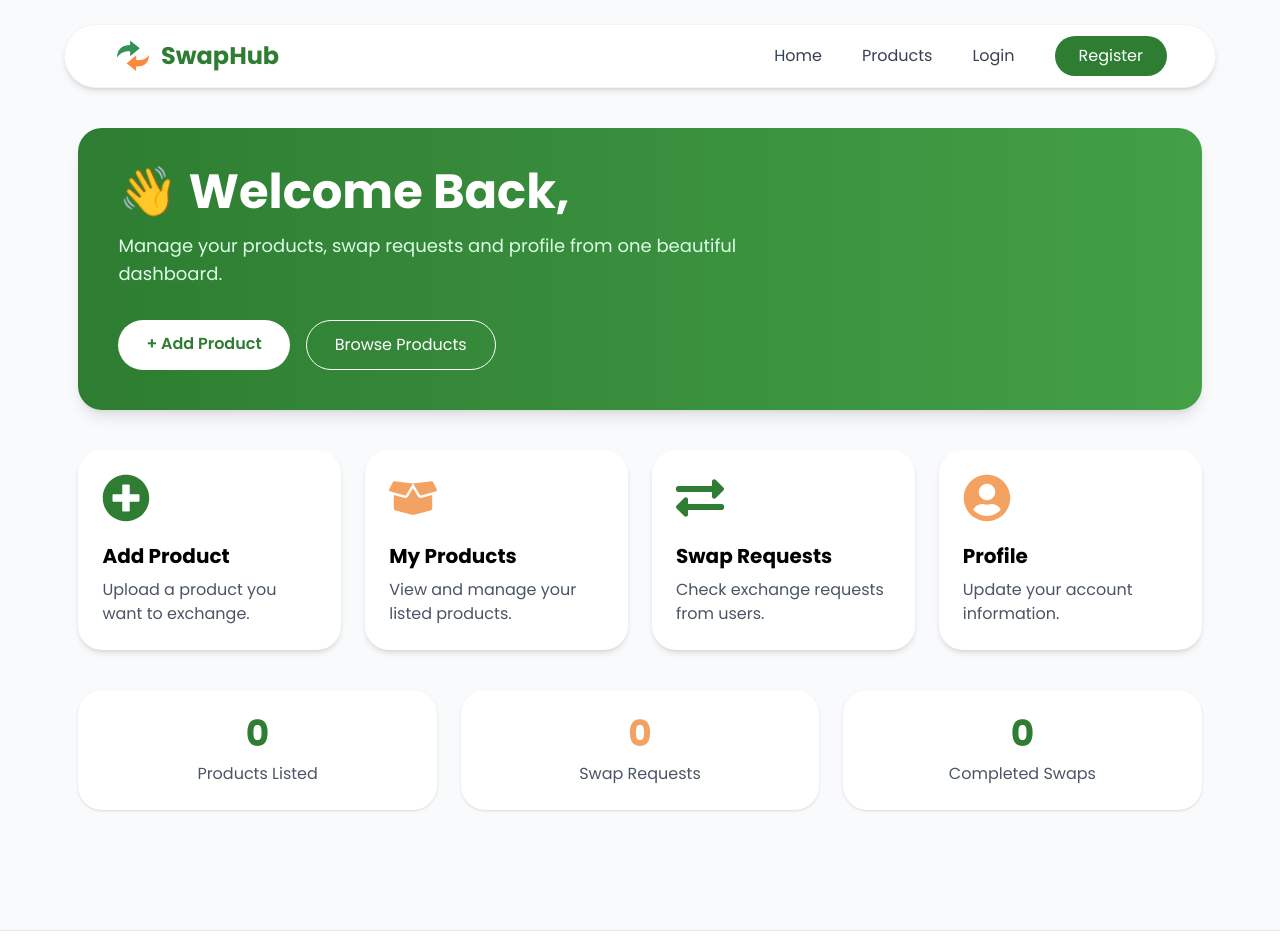
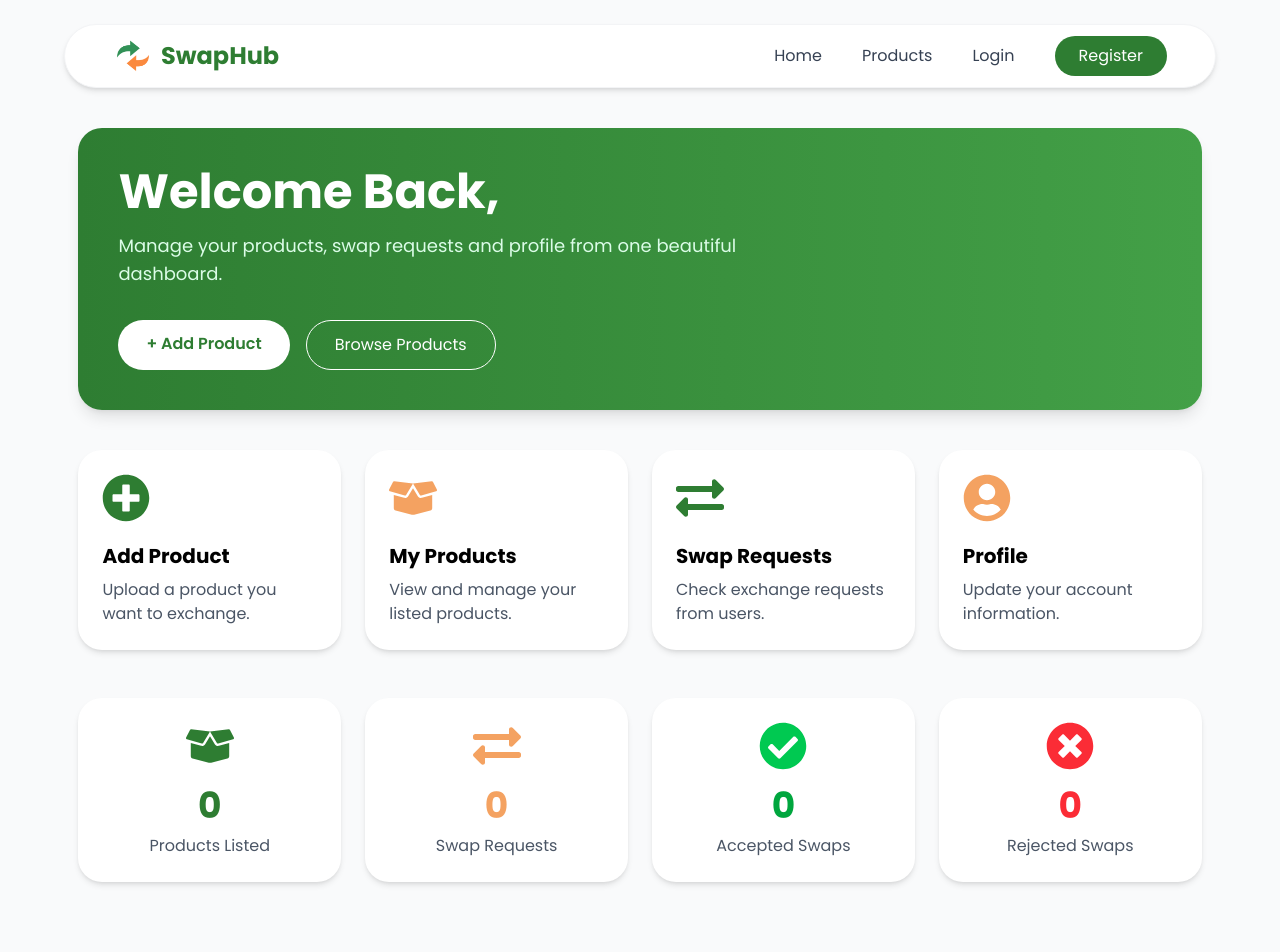
Before and after one commit to Amanverma45/swapHub, a React (Vite) app in the folder Frontend/hub/: page /welcome in a window 1280 px wide. Shown: the top 952 px of the page. Built offline with nearby package versions, Linux system fonts and the light colour scheme; no server answers.

Commit message:
use of animation

```diff
--- a/Frontend/hub/src/Components/Welcome.jsx
+++ b/Frontend/hub/src/Components/Welcome.jsx
@@ -15,7 +15,7 @@ const Welcome = () => {
           className="bg-gradient-to-r from-[#2E7D32] to-[#43A047] rounded-3xl p-8 md:p-10 text-white shadow-lg"
         >
           <h1 className="text-3xl md:text-5xl font-bold">
-            👋 Welcome Back, {user?.name}
+            Welcome Back, {user?.name}
           </h1>
 
           <p className="mt-4 text-lg text-green-100 max-w-2xl">
@@ -105,6 +105,7 @@ const Welcome = () => {
               </p>
             </motion.div>
           </Link>
+
           <Link to="/profile">
             <motion.div
               initial={{ opacity: 0, x: 60 }}
@@ -131,25 +132,62 @@ const Welcome = () => {
 
         </div>
 
-        <div className="grid md:grid-cols-3 gap-6 mt-10">
+        <motion.div
+          initial={{ opacity: 0, y: 80 }}
+          whileInView={{ opacity: 1, y: 0 }}
+          viewport={{ once: true }}
+          transition={{ duration: 0.6 }}
+          className="grid grid-cols-2 lg:grid-cols-4 gap-6 mt-12"
+        >
 
-          <div className="bg-white rounded-3xl shadow-sm p-6 text-center">
-            <h3 className="text-4xl font-bold text-[#2E7D32]">0</h3>
-            <p className="text-gray-600 mt-2">Products Listed</p>
+          <div className="bg-white rounded-3xl shadow-md p-6 text-center hover:shadow-xl transition">
+            <FaBoxOpen className="text-5xl text-[#2E7D32] mx-auto mb-4" />
+
+            <h3 className="text-4xl font-bold text-[#2E7D32]">
+              0
+            </h3>
+
+            <p className="mt-2 text-gray-600">
+              Products Listed
+            </p>
           </div>
 
-          <div className="bg-white rounded-3xl shadow-sm p-6 text-center">
-            <h3 className="text-4xl font-bold text-[#F4A261]">0</h3>
-            <p className="text-gray-600 mt-2">Swap Requests</p>
+          <div className="bg-white rounded-3xl shadow-md p-6 text-center hover:shadow-xl transition">
+            <FaExchangeAlt className="text-5xl text-[#F4A261] mx-auto mb-4" />
+
+            <h3 className="text-4xl font-bold text-[#F4A261]">
+              0
+            </h3>
+
+            <p className="mt-2 text-gray-600">
+              Swap Requests
+            </p>
           </div>
 
-          <div className="bg-white rounded-3xl shadow-sm p-6 text-center">
-            <h3 className="text-4xl font-bold text-[#2E7D32]">0</h3>
-            <p className="text-gray-600 mt-2">Completed Swaps</p>
+          <div className="bg-white rounded-3xl shadow-md p-6 text-center hover:shadow-xl transition">
+            <FaCheckCircle className="text-5xl text-green-500 mx-auto mb-4" />
+
+            <h3 className="text-4xl font-bold text-green-600">
+              0
+            </h3>
+
+            <p className="mt-2 text-gray-600">
+              Accepted Swaps
+            </p>
           </div>
 
-        </div>
+          <div className="bg-white rounded-3xl shadow-md p-6 text-center hover:shadow-xl transition">
+            <FaTimesCircle className="text-5xl text-red-500 mx-auto mb-4" />
 
+            <h3 className="text-4xl font-bold text-red-500">
+              0
+            </h3>
+
+            <p className="mt-2 text-gray-600">
+              Rejected Swaps
+            </p>
+          </div>
+        </motion.div>
       </div>
     </section>
   );
```
